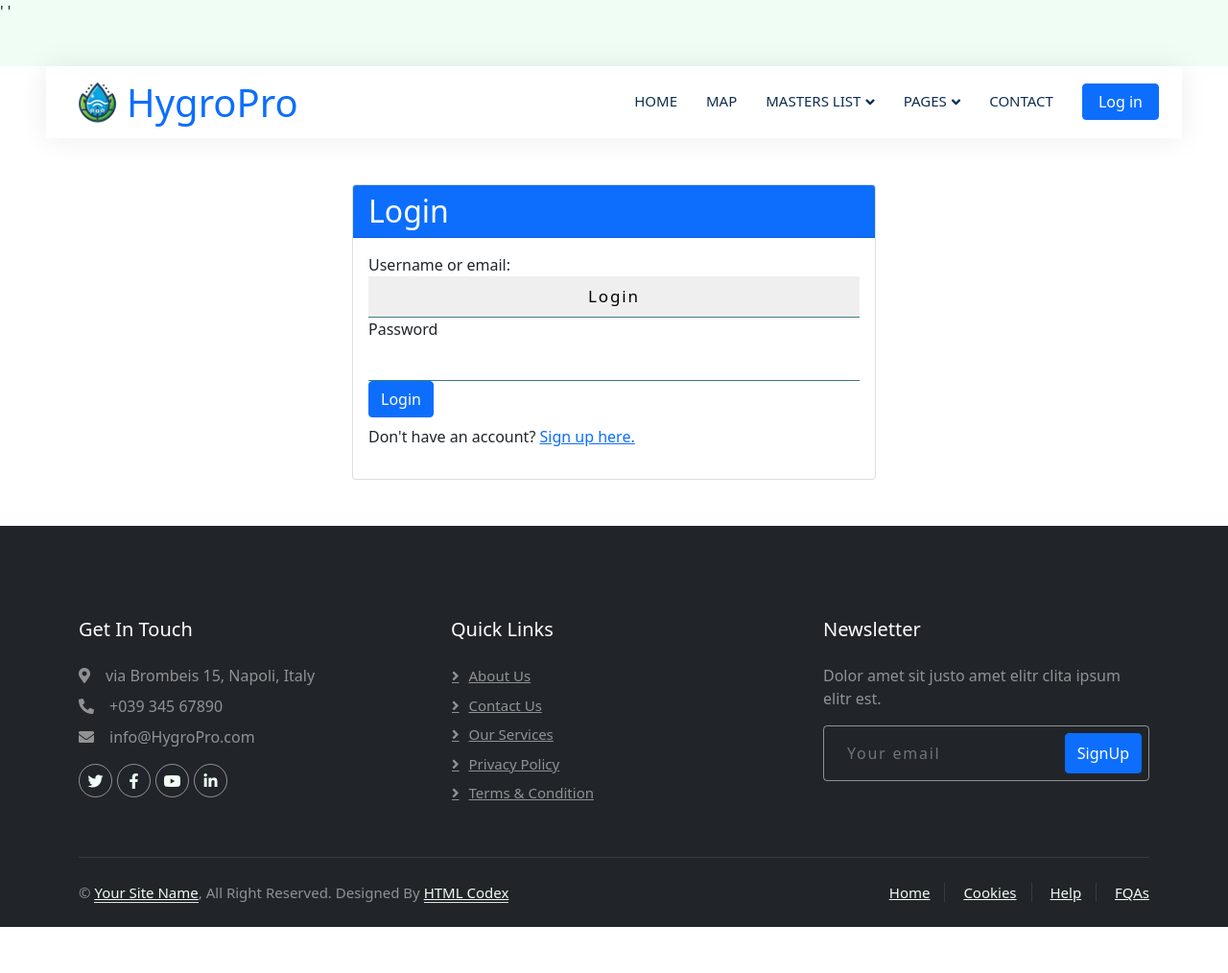
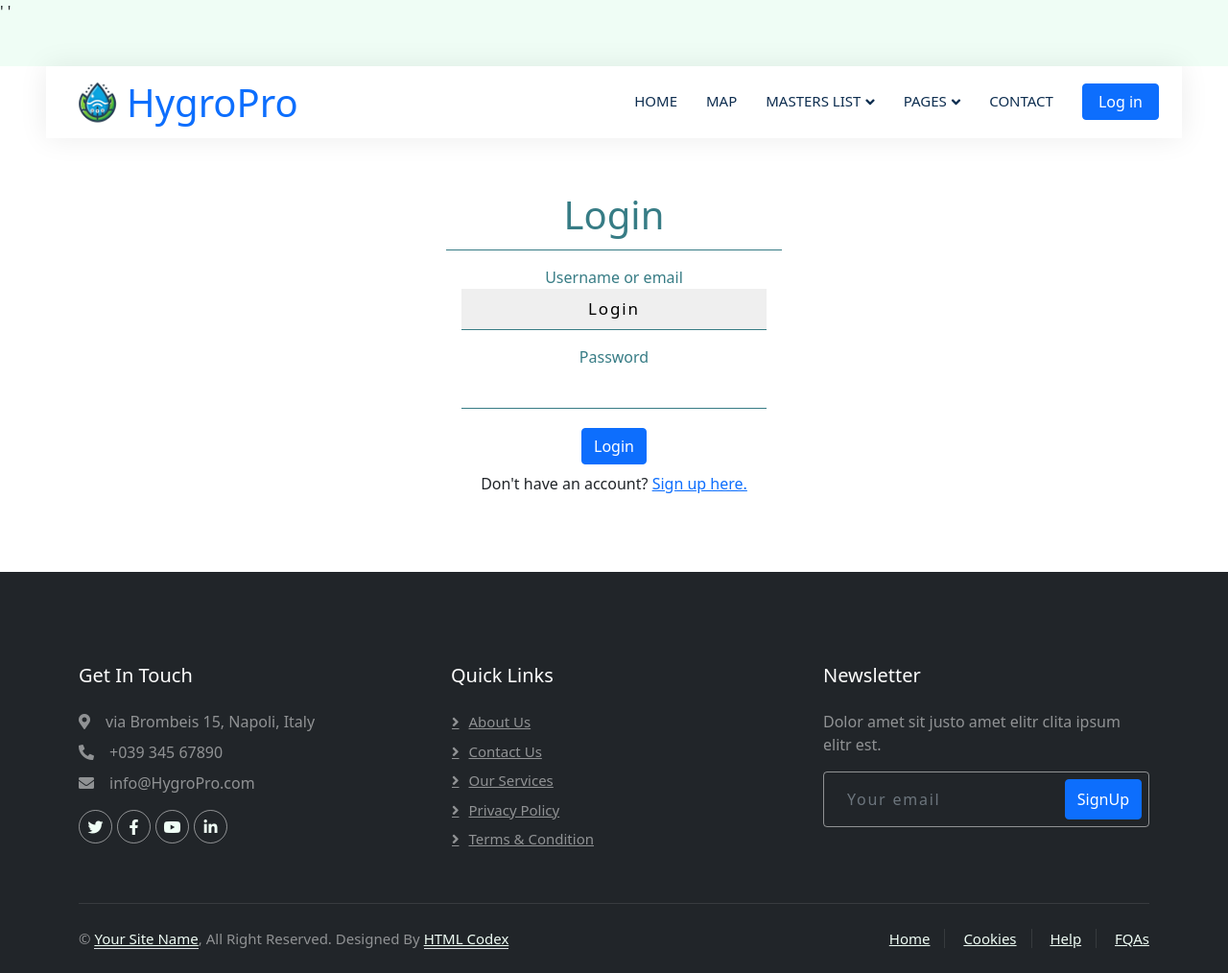
Before and after one commit to FilHyppo/IoT_2023, a Django app: template IoTWebsiteREST/djangoproject/templates/account/login.html in a window 1280 px wide. Shown: the whole page at 96% size. Before the commit the page ends 966 px from the top, so only its background shows below. Run offline with Django 4.2, Linux system fonts and the light colour scheme; the template is opened without the code that fills it, so the values that code supplies are empty, except form fields; tables that the repository leaves empty hold one stand-in row (values such as "Sample post"); form fields are guessed from the names that the template uses; some libraries are stand-ins or nearby versions.

Commit message:
sistemati login, logout, sign up

```diff
--- a/IoTWebsiteREST/djangoproject/templates/account/login.html
+++ b/IoTWebsiteREST/djangoproject/templates/account/login.html
@@ -40,11 +10,11 @@
   <div class="container mt-5">
     <div class="row justify-content-center">
       <div class="col-md-6">
-        <div class="card">
-          <div class="card-header bg-primary text-white">
-            <h2 class="mb-0">Login</h2>
+        <div class="card" style="border: 0px; width:350px;margin: auto;">
+          <div class="card-header bg-primary" style="background-color: white !important; text-align : center; border-bottom: 1px solid #377c85">
+            <h2 class="mb-1"  style="color: #377c85; font-size: 40px; ">Login</h2>
           </div>
-          <div class="card-body">
+          <div class="card-body text-center">
             <form method="post" action="{% url 'account_login' %}" class="needs-validation" novalidate>
               {% csrf_token %}
               {% if form.non_field_errors%}
@@ -52,9 +22,9 @@
                     {{ form.non_field_errors }}
                 </div>
                 {% endif %}
-              <div class="form-group">
+              <div class="form-group col-md-12 mb-3">
                 {% comment %} {{ form.login.label_tag }} {% endcomment %}
-                <label>Username or email:</label>
+                <label  style="color: #377c85;">Username or email</label>
                 {% if form.login.errors %}
                     <div class="alert alert-danger">
                         {{ form.login.errors.0 }}
@@ -63,7 +33,7 @@
                 {{ form.login }}
               </div>
               <div class="form-group">
-                {{ form.password.label_tag }}
+                <label  style="color: #377c85;">Password</label>
                 {% if form.password.errors %}
                 <div class="alert alert-danger">
                     {{ form.password.errors.0 }}
@@ -71,7 +41,7 @@
                 {% endif %}
                 {{ form.password }}
               </div>
-              <button type="submit" class="btn btn-primary btn-block">Login</button>
+              <button type="submit" class="btn btn-primary btn-block" style="margin-top: 20px !important;">Login</button>
             </form>
            <p class="mt-2">Don't have an account? <a href="{% url 'account_signup' %}">Sign up here.</a></p>
           </div>
--- a/IoTWebsiteREST/djangoproject/templates/base.html
+++ b/IoTWebsiteREST/djangoproject/templates/base.html
@@ -81,7 +81,11 @@
                         </div>
                         <a href="contact.html" class="nav-item nav-link">Contact</a>
                     </div>
+                   {% if user.is_authenticated %}
+                    <a href="{% url 'website:logout' %}" class="btn btn-primary px-3 d-none d-lg-flex">Log out</a>
+                {% else %}
                     <a href="{% url 'account_login' %}" class="btn btn-primary px-3 d-none d-lg-flex">Log in</a>
+                {% endif %}
                 </div>
             </nav>
         </div>
--- a/IoTWebsiteREST/djangoproject/website/static/css/forms.css
+++ b/IoTWebsiteREST/djangoproject/website/static/css/forms.css
@@ -8,3 +8,10 @@ select {
     font-weight: 400;
     letter-spacing: 0.11em;
 }
+input:-webkit-autofill,
+input:-webkit-autofill:hover,
+input:-webkit-autofill:focus,
+input:-webkit-autofill:active{
+    -webkit-background-clip: text;
+
+}
```
Also changed, not shown: other parts of IoTWebsiteREST/djangoproject/templates/account/login.html (+0 -30 lines), IoTWebsiteREST/djangoproject/templates/account/signup.html (+18 -14 lines), IoTWebsiteREST/djangoproject/website/templates/registration/logout.html (+10 -6 lines).
